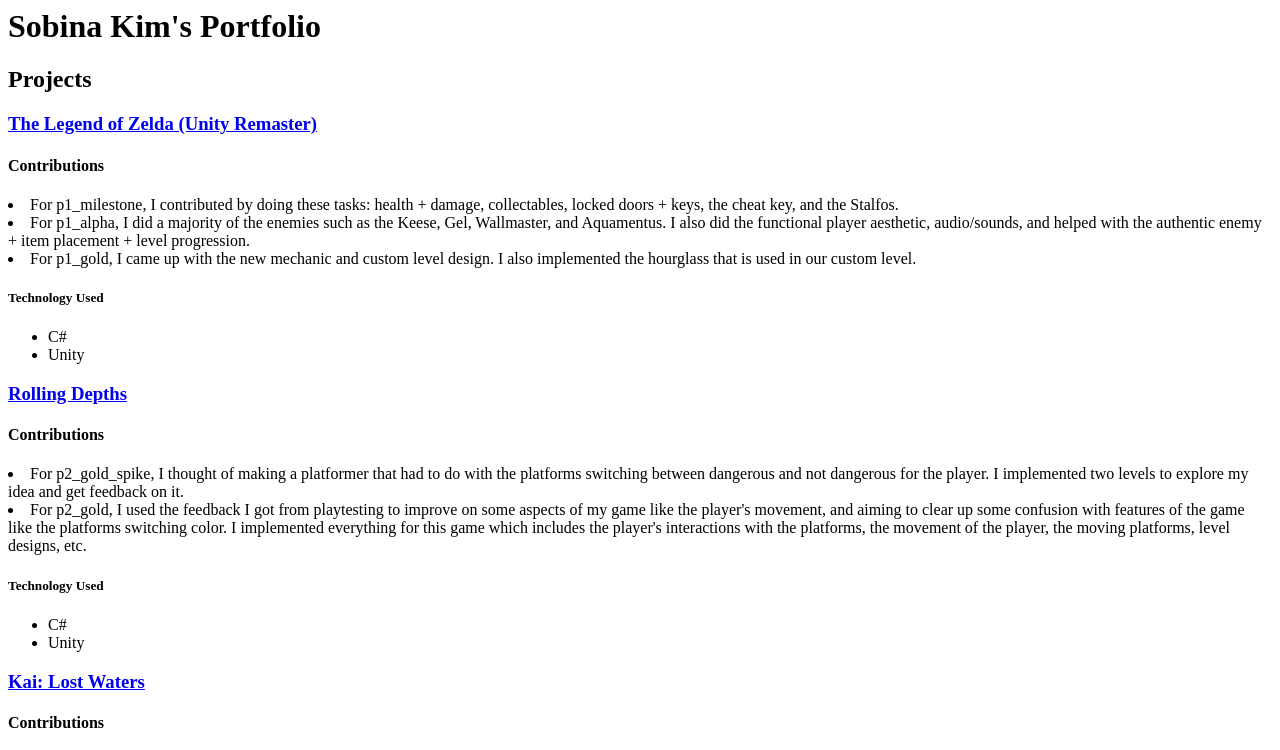
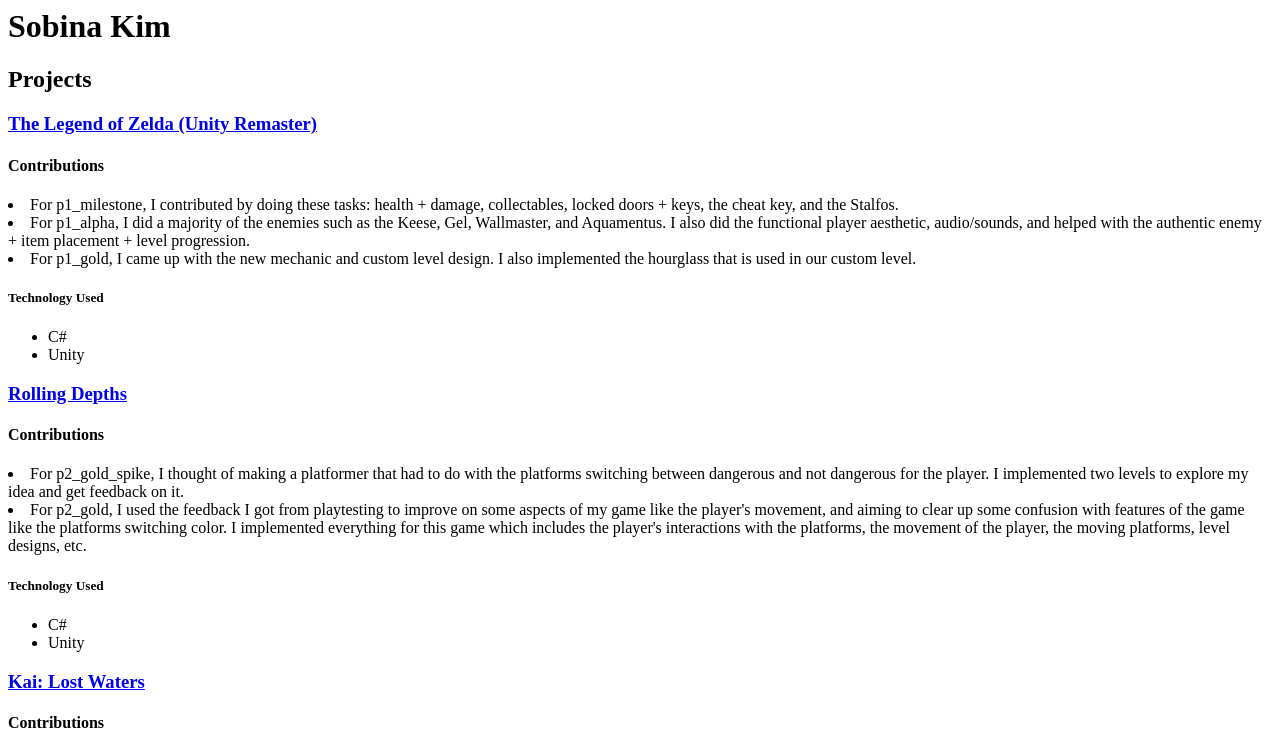
Before and after one commit to sobinak/494_portfolio, a plain HTML site: page index.html in a window 1280 px wide. Shown: the top 750 px of the page. Drawn offline with Linux system fonts and the light colour scheme.

Commit message:
Update index.html

```diff
--- a/index.html
+++ b/index.html
@@ -1,11 +1,8 @@
 <html>
 
-<!-- TODO: Replace Mr. Miyamoto's name with yours -->
-<h1>Sobina Kim's Portfolio</h1>
+<h1>Sobina Kim</h1>
 
 <h2>Projects</h2>
-
-<!-- TODO: Erase one of these two. Replace the 'href' link below with a link to your WebGL build page. -->
 
 <h3><a href="https://skxm.itch.io/legend-of-zelda-remake-and-custom-level">The Legend of Zelda (Unity Remaster)</a></h3>
 
```
